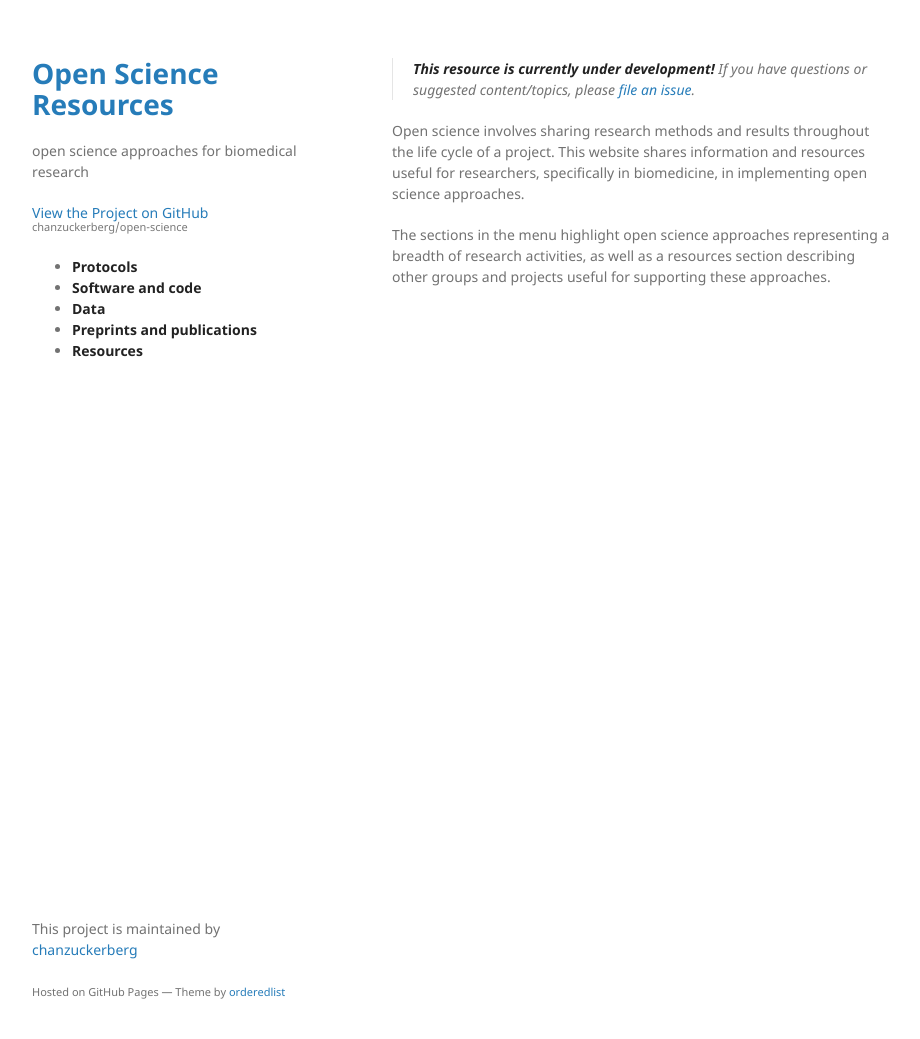
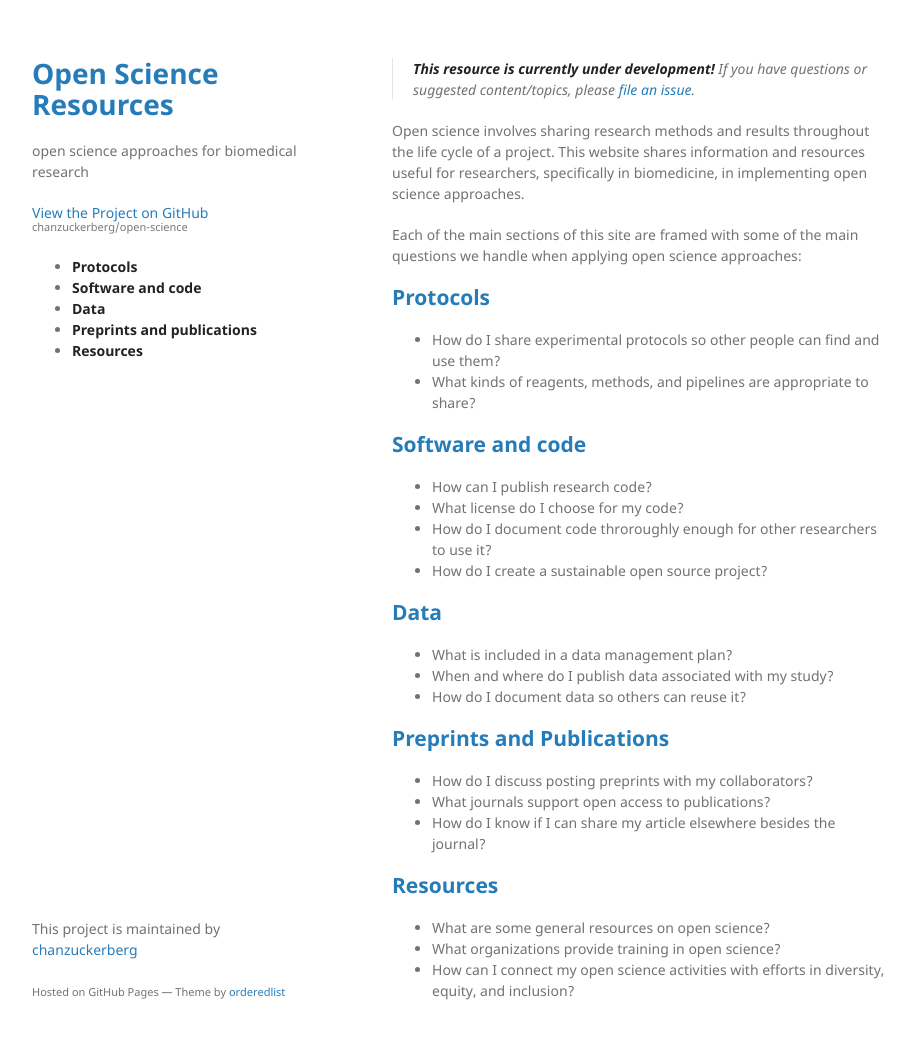
Before and after one commit to chanzuckerberg/open-science, a Jekyll site: the page built from index.md, in a window 1280 px wide and 1071 px high. Shown: the top 1039 px of the window, without its empty margins (178-1098 px from the left). Built offline with Jekyll 4.4.1, drawn with Linux system fonts in a browser that asks for light colours.

Commit message:
moving ? to front, adding subsections overview

```diff
--- a/index.md
+++ b/index.md
@@ -11,6 +11,34 @@ This website shares information and resources useful for researchers,
 specifically in biomedicine,
 in implementing open science approaches.
 
-The sections in the menu highlight open science approaches representing
-a breadth of research activities,
-as well as a resources section describing other groups and projects useful for supporting these approaches.
+Each of the main sections of this site are framed with some of the main questions we handle when applying open science approaches:
+
+## [Protocols](/open-science/protocols/overview/)
+
+- How do I share experimental protocols so other people can find and use them?
+- What kinds of reagents, methods, and pipelines are appropriate to share?
+
+## [Software and code](/open-science/code/overview/)
+
+- How can I publish research code?
+- What license do I choose for my code?
+- How do I document code throroughly enough for other researchers to use it?
+- How do I create a sustainable open source project?
+
+## [Data](/open-science/data_sharing/overview/)
+
+- What is included in a data management plan?
+- When and where do I publish data associated with my study?
+- How do I document data so others can reuse it?
+
+## [Preprints and Publications](/open-science/publications/overview/)
+
+- How do I discuss posting preprints with my collaborators?
+- What journals support open access to publications?
+- How do I know if I can share my article elsewhere besides the journal?
+
+## [Resources](/open-science/resources/overview/)
+
+- What are some general resources on open science?
+- What organizations provide training in open science?
+- How can I connect my open science activities with efforts in diversity, equity, and inclusion?
```
Also changed, not shown: collections/_code/overview.md (+6 -6 lines), collections/_data_sharing/overview.md (+7 -15 lines), collections/_protocols/overview.md (+5 -2 lines), collections/_publications/overview.md (+9 -18 lines), collections/_resources/overview.md (+4 -5 lines).
